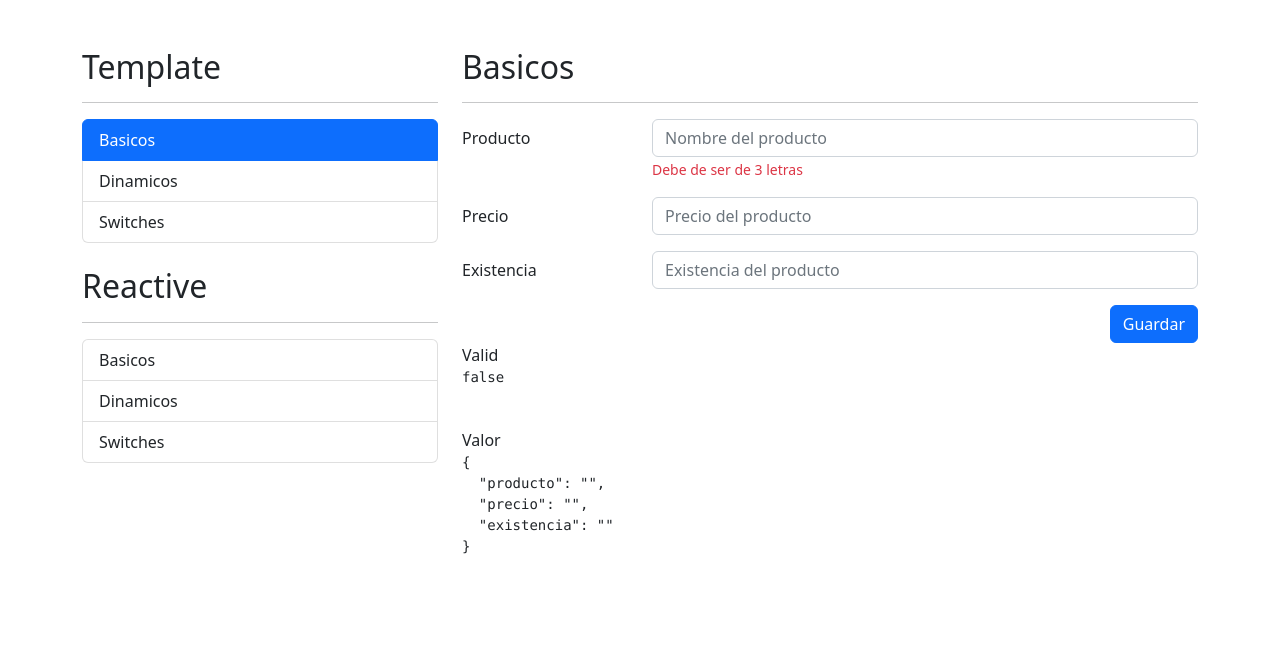
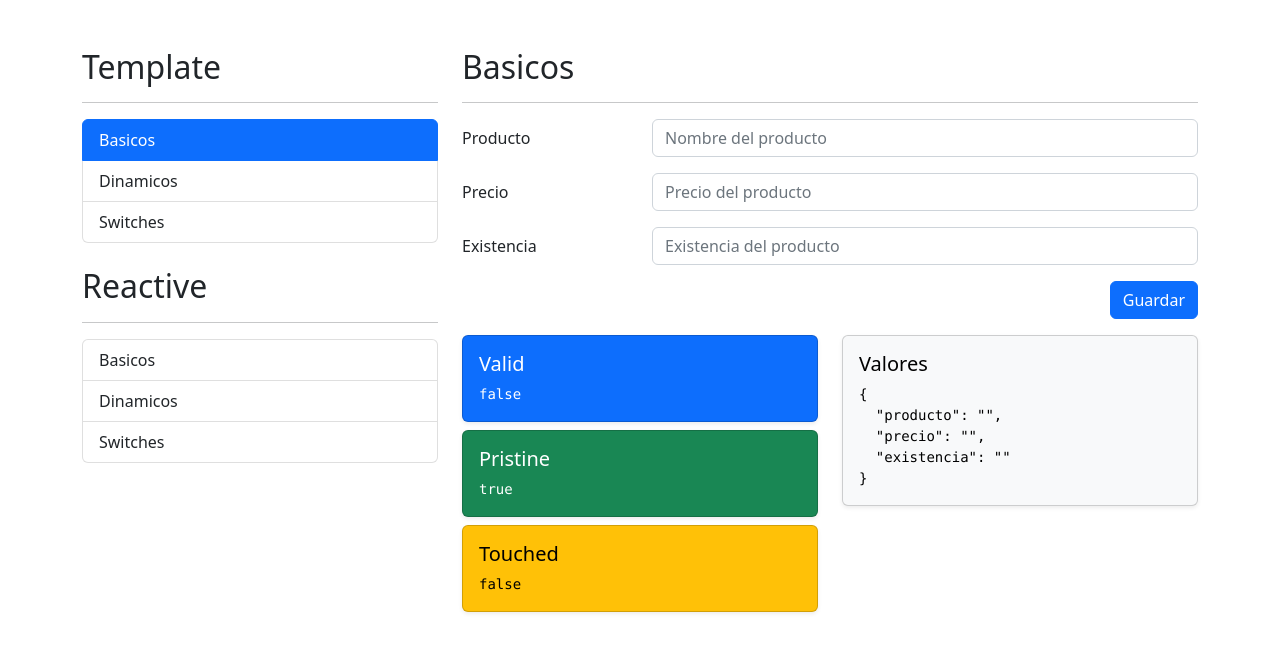
Before and after one commit to PterPmnta/forms, an Angular app: page /template/basicos in a window 1280 px wide. Shown: the top 652 px of the page. Built offline with nearby package versions, Linux system fonts and the light colour scheme.

Commit message:
error message showed and config inputs

```diff
--- a/src/app/template/basicos/basicos.component.html
+++ b/src/app/template/basicos/basicos.component.html
@@ -9,8 +9,12 @@
         <label class="col-sm-3 col-form-label">Producto</label>
         <div class="col-sm-9">
           <input type="text" class="form-control" placeholder="Nombre del producto"
-                  ngModel name="producto" required>
-          <span class="form-text text-danger">Debe de ser de 3 letras</span>
+                  ngModel name="producto" required minlength="3">
+          <span class="form-text text-danger"
+                *ngIf="miFormulario.controls.producto?.invalid &&
+                miFormulario.controls.producto?.touched">
+            Debe de ser de 3 letras
+          </span>
         </div>
       </div>
 
@@ -42,12 +46,40 @@
   </div>
 </div>
 
-<div class="row">
+<div class="row mt-3">
   <div class="col">
-    <span>Valid</span>
-    <pre>{{miFormulario.valid}}</pre>
-    <br>
-    <span>Valor</span>
-    <pre>{{miFormulario.value | json}}</pre>
+
+    <div class="card mb-2 shadow-sm text-bg-primary">
+      <div class="card-body">
+        <h5 class="card-title">Valid</h5>
+        <pre class="card-text">{{miFormulario.valid}}</pre>
+      </div>
+    </div>
+
+    <div class="card mb-2 shadow-sm text-bg-success">
+      <div class="card-body">
+        <h5 class="card-title">Pristine</h5>
+        <pre class="card-text">{{miFormulario.pristine}}</pre>
+      </div>
+    </div>
+
+    <div class="card mb-2 shadow-sm text-bg-warning">
+      <div class="card-body">
+        <h5 class="card-title">Touched</h5>
+        <pre class="card-text">{{miFormulario.touched}}</pre>
+      </div>
+    </div>
+
   </div>
+
+  <div class="col">
+    <div class="card mb-2 shadow-sm text-bg-light">
+      <div class="card-body">
+        <h5 class="card-title">Valores</h5>
+        <pre class="card-text">{{miFormulario.value | json}}</pre>
+      </div>
+    </div>
+  </div>
+
+
 </div>
```
